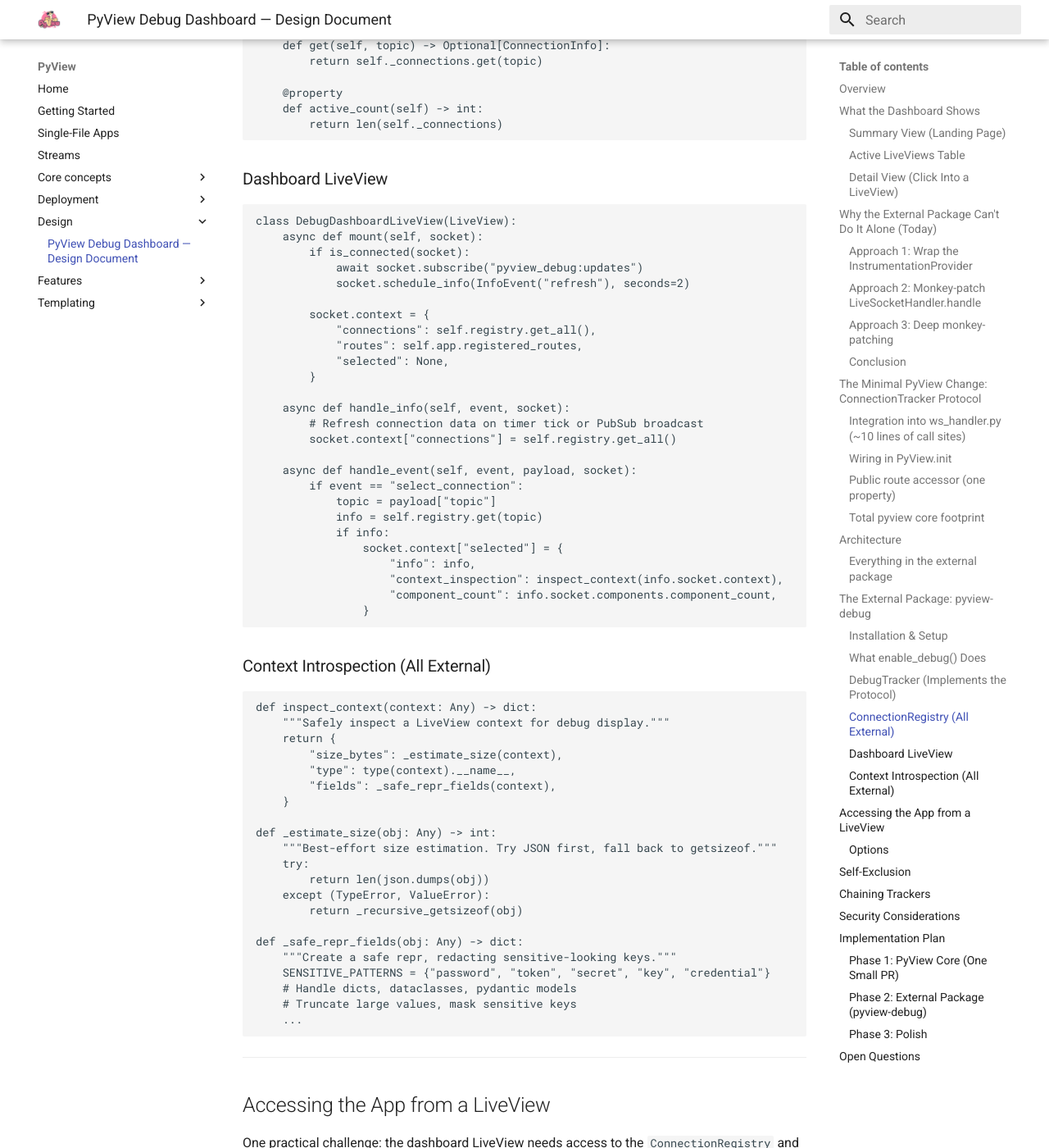
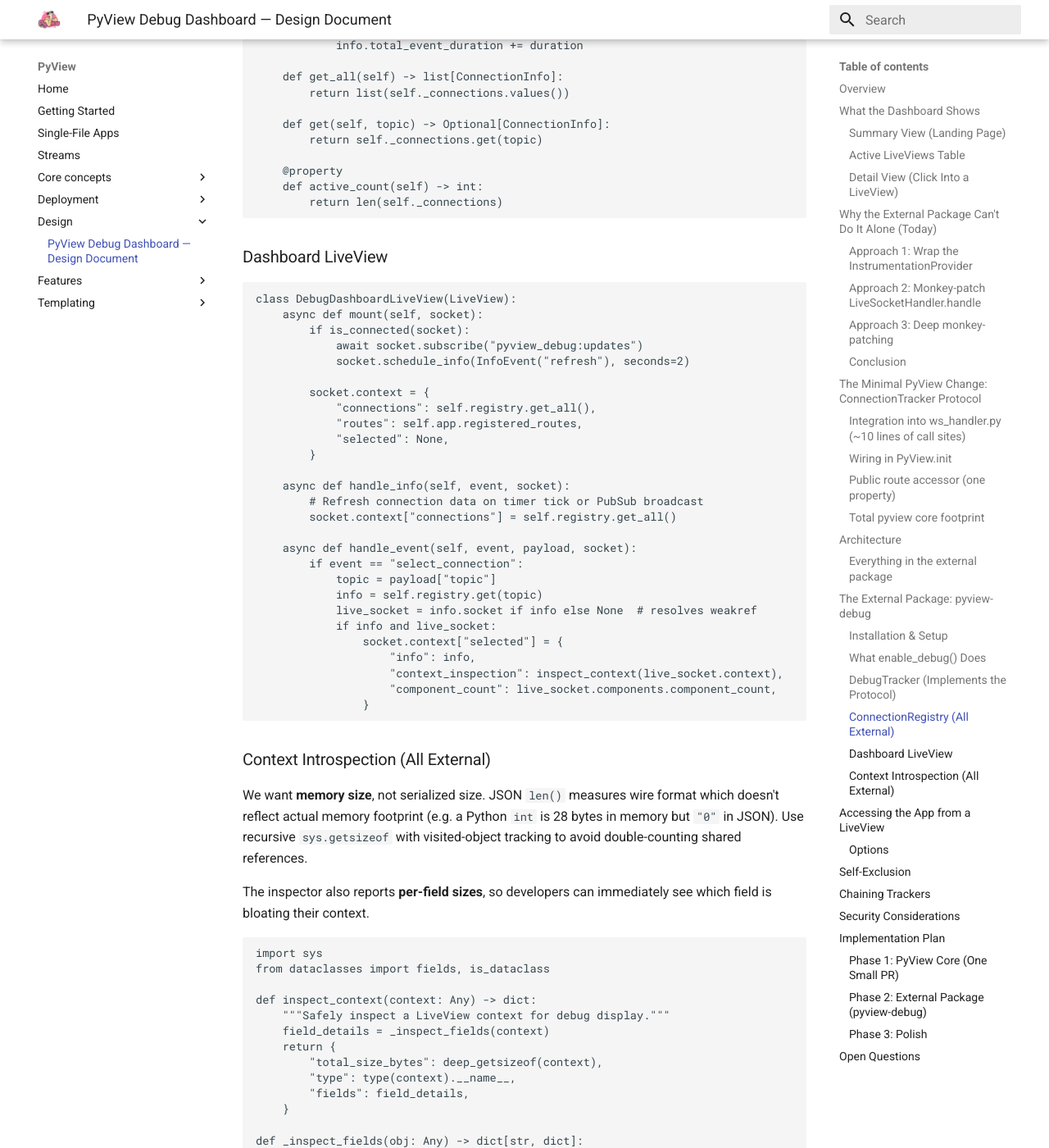
Before and after one commit to ogrodnek/pyview, an MkDocs documentation site: the page built from docs/design/debug-dashboard.md, in a window 1280 px wide and 1400 px high, scrolled down 8903 px. Shown: the whole window at 82% size. Built offline with MkDocs 1.6.1 and Material for MkDocs 9.7.7, drawn with Linux system fonts in a browser that asks for light colours; some of the changed text lies outside the part shown.

Commit message:
Add ConnectionTracker protocol for LiveView lifecycle introspection
Adds a minimal ConnectionTracker protocol (~40 lines) that ws_handler
calls at connect/disconnect/event boundaries. External packages (like
pyview-debug) implement this protocol to observe connections without
monkey-patching.

Changes:
- New pyview/connection_tracker.py: Protocol with on_connect,
  on_disconnect, on_event
- ws_handler.py: Accept optional tracker, call it at lifecycle points
- pyview.py: Accept tracker param, pass to handler, add
  registered_routes property
- __init__.py: Export ConnectionTracker
- Design doc: Updated per feedback — use weakref for socket references,
  recursive sys.getsizeof for memory sizing (not JSON), per-field size
  breakdown in context inspector

https://claude.ai/code/session_01GsRitKhf2vjJi9w5ZAW4TT

````diff
--- a/docs/design/debug-dashboard.md
+++ b/docs/design/debug-dashboard.md
@@ -341,8 +341,13 @@ class ConnectionInfo:
     last_action: Optional[str]
     event_count: int
     total_event_duration: float
-    socket: ConnectedLiveViewSocket  # live reference for context introspection
-    session_metadata: dict           # safe subset of session data
+    socket_ref: weakref.ref[ConnectedLiveViewSocket]  # weak reference — won't prevent GC
+    session_metadata: dict                              # safe subset of session data
+
+    @property
+    def socket(self) -> Optional[ConnectedLiveViewSocket]:
+        """Resolve the weak reference. Returns None if the socket has been GC'd."""
+        return self.socket_ref()
 
 class ConnectionRegistry:
     def __init__(self):
@@ -360,7 +365,7 @@ class ConnectionRegistry:
             last_action=None,
             event_count=0,
             total_event_duration=0.0,
-            socket=socket,
+            socket_ref=weakref.ref(socket),
             session_metadata=session_metadata,
         )
 
@@ -409,38 +414,89 @@ class DebugDashboardLiveView(LiveView):
         if event == "select_connection":
             topic = payload["topic"]
             info = self.registry.get(topic)
-            if info:
+            live_socket = info.socket if info else None  # resolves weakref
+            if info and live_socket:
                 socket.context["selected"] = {
                     "info": info,
-                    "context_inspection": inspect_context(info.socket.context),
-                    "component_count": info.socket.components.component_count,
+                    "context_inspection": inspect_context(live_socket.context),
+                    "component_count": live_socket.components.component_count,
                 }
 ```
 
 ### Context Introspection (All External)
 
+We want **memory size**, not serialized size. JSON `len()` measures wire format which doesn't reflect actual memory footprint (e.g. a Python `int` is 28 bytes in memory but `"0"` in JSON). Use recursive `sys.getsizeof` with visited-object tracking to avoid double-counting shared references.
+
+The inspector also reports **per-field sizes**, so developers can immediately see which field is bloating their context.
+
 ```python
+import sys
+from dataclasses import fields, is_dataclass
+
 def inspect_context(context: Any) -> dict:
     """Safely inspect a LiveView context for debug display."""
+    field_details = _inspect_fields(context)
     return {
-        "size_bytes": _estimate_size(context),
+        "total_size_bytes": deep_getsizeof(context),
         "type": type(context).__name__,
-        "fields": _safe_repr_fields(context),
+        "fields": field_details,
     }
 
-def _estimate_size(obj: Any) -> int:
-    """Best-effort size estimation. Try JSON first, fall back to getsizeof."""
+def _inspect_fields(obj: Any) -> dict[str, dict]:
+    """Return per-field size, type, and truncated repr."""
+    SENSITIVE_PATTERNS = {"password", "token", "secret", "key", "credential"}
+    items = _extract_fields(obj)
+    result = {}
+    for name, value in items:
+        is_sensitive = any(p in name.lower() for p in SENSITIVE_PATTERNS)
+        result[name] = {
+            "size_bytes": deep_getsizeof(value),
+            "type": type(value).__name__,
+            "repr": "***" if is_sensitive else _truncated_repr(value),
+        }
+    return result
+
+def _extract_fields(obj: Any) -> list[tuple[str, Any]]:
+    """Extract (name, value) pairs from dicts, dataclasses, or objects."""
+    if isinstance(obj, dict):
+        return list(obj.items())
+    if is_dataclass(obj):
+        return [(f.name, getattr(obj, f.name)) for f in fields(obj)]
+    # Fallback: vars()
     try:
-        return len(json.dumps(obj))
-    except (TypeError, ValueError):
-        return _recursive_getsizeof(obj)
+        return list(vars(obj).items())
+    except TypeError:
+        return []
 
-def _safe_repr_fields(obj: Any) -> dict:
-    """Create a safe repr, redacting sensitive-looking keys."""
-    SENSITIVE_PATTERNS = {"password", "token", "secret", "key", "credential"}
-    # Handle dicts, dataclasses, pydantic models
-    # Truncate large values, mask sensitive keys
-    ...
+def deep_getsizeof(obj: Any, seen: set[int] | None = None) -> int:
+    """Recursive sys.getsizeof that tracks visited objects to avoid double-counting."""
+    if seen is None:
+        seen = set()
+    obj_id = id(obj)
+    if obj_id in seen:
+        return 0
+    seen.add(obj_id)
+
+    size = sys.getsizeof(obj)
+
+    if isinstance(obj, dict):
+        size += sum(deep_getsizeof(k, seen) + deep_getsizeof(v, seen) for k, v in obj.items())
+    elif isinstance(obj, (list, tuple, set, frozenset)):
+        size += sum(deep_getsizeof(item, seen) for item in obj)
+    elif is_dataclass(obj) and not isinstance(obj, type):
+        size += sum(deep_getsizeof(getattr(obj, f.name), seen) for f in fields(obj))
+
+    return size
+
+def _truncated_repr(value: Any, max_len: int = 120) -> str:
+    """Safe repr with truncation for large values."""
+    try:
+        r = repr(value)
+        if len(r) > max_len:
+            return r[:max_len - 3] + "..."
+        return r
+    except Exception:
+        return f"<{type(value).__name__}>"
 ```
 
 ---
@@ -567,10 +623,8 @@ Separate repo/package:
 
 ## Open Questions
 
-1. **Should the tracker receive the socket on `on_event` too?**
-   - Pro: Enables capturing context snapshots at event time
-   - Con: Increases coupling; context can be read any time via the stored socket reference
-   - Leaning no — the stored socket reference from `on_connect` is sufficient
+1. **~~Should the tracker receive the socket on `on_event` too?~~** *Resolved.*
+   - No — the registry holds a `weakref` to the socket from `on_connect`. The socket can be dereferenced at any time while the connection is alive. No need to pass it again on every event.
 
 2. **How much data should the registry retain after disconnect?**
    - Option: Keep last N disconnected sessions for a configurable TTL (useful for "what just happened?")
--- a/pyview/__init__.py
+++ b/pyview/__init__.py
@@ -1,5 +1,6 @@
 import pyview.flash  # noqa: F401 — registers flash context processor
 from pyview.components import ComponentMeta, ComponentsManager, ComponentSocket, LiveComponent
+from pyview.connection_tracker import ConnectionTracker
 from pyview.depends import Depends, Session
 from pyview.js import JsCommand, JsCommands, js
 from pyview.live_socket import (
@@ -36,4 +37,6 @@ __all__ = [
     # Dependency injection
     "Depends",
     "Session",
+    # Connection tracking
+    "ConnectionTracker",
 ]
````
Also changed, not shown: 4 other files.
